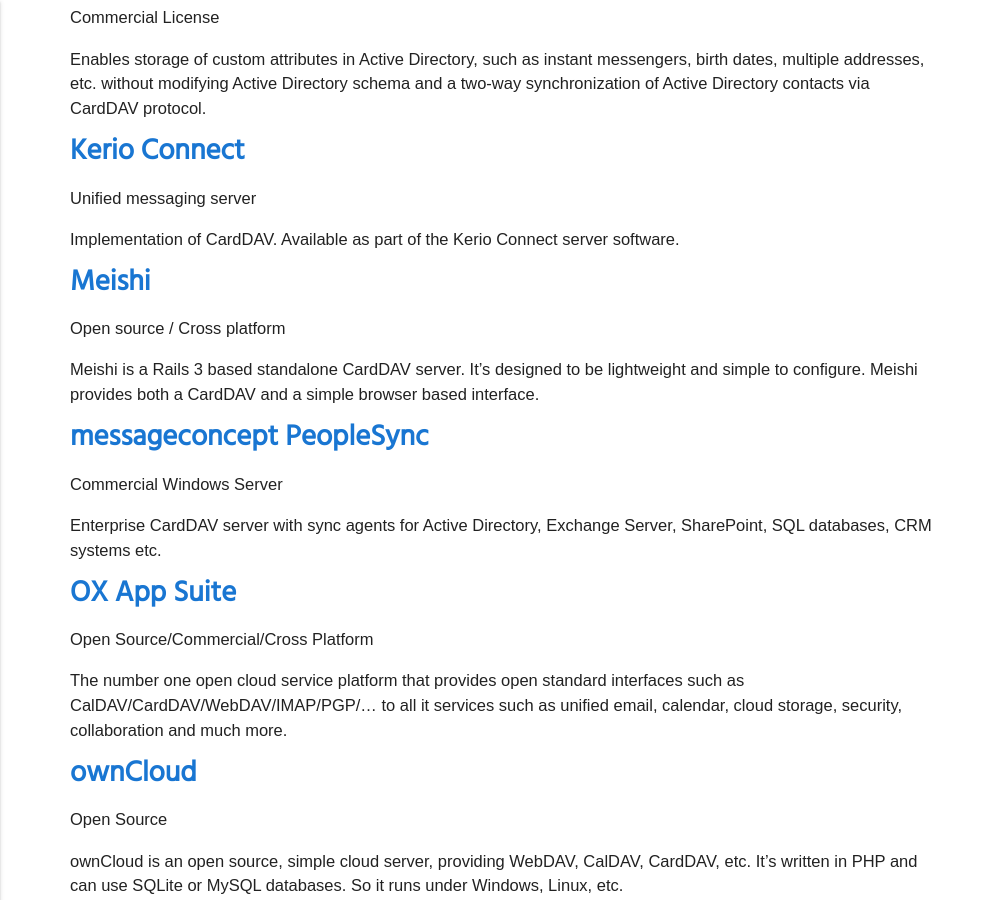
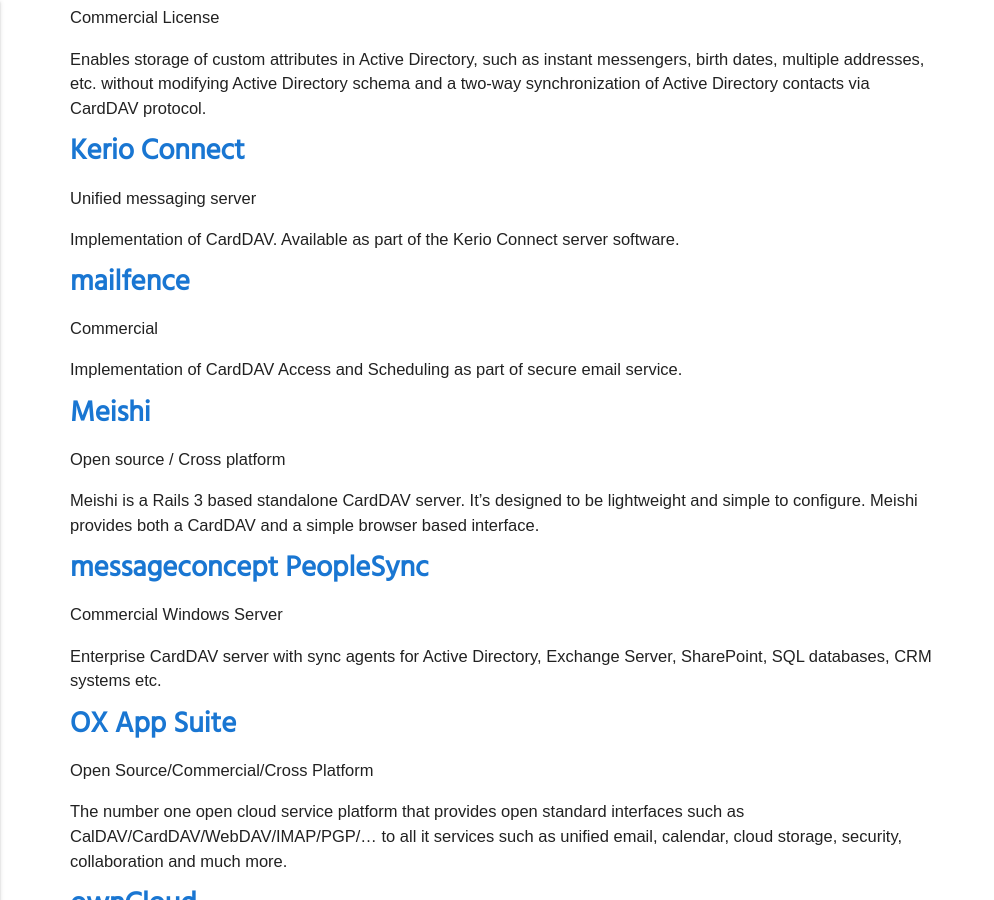
Before and after one commit to CalConnect/DEVGUIDE, a Jekyll site: the page built from _pages/CardDAV/Server-Implementations.md, in a window 1280 px wide and 900 px high, scrolled down 1083 px. Shown: the whole window, without its empty margins (0-994 px from the left). Built offline with Jekyll 4.4.1, drawn with Linux system fonts in a browser that asks for light colours; some web fonts are replaced; some of the changed text lies outside the part shown.

```diff
--- a/_includes/footer.html
+++ b/_includes/footer.html
@@ -42,7 +42,7 @@
    <div class="footer-copyright">
         <div class="container">
           <div id="footer-left">
-            Copyright &copy; CalConnect<sup>SM</sup>. <a href="https://www.calconnect.org/contact">Contact Us</a> | <a href="https://www.calconnect.org/about/policies/copyright-licensing">Copyright & Licensing</a>
+            Copyright &copy; <a href="https://www.calconnect.org/">CalConnect</a><sup>SM</sup>. <a href="https://www.calconnect.org/contact">Contact Us</a> | <a href="https://www.calconnect.org/about/policies/copyright-licensing">Copyright & Licensing</a>
           </div>
         </div>
     </div>
--- a/_includes/header.html
+++ b/_includes/header.html
@@ -1,6 +1,6 @@
 <nav class="deep-purple lighten-1" role="navigation">
     <div class="nav-wrapper container">
-        <a id="logo-container" class="brand-logo" href="{{ "/" | relative_url }}">CALCONNECT <span class="hidden-xs">Developer's Guide</span></a>
+        <a id="logo-container" class="brand-logo" href="https://www.calconnect.org/">CALCONNECT</a><a id="logo-container" class="brand-logo" href="{{ "/" | relative_url }}"><span class="hidden-xs">Developer's Guide</span></a>
         {% assign default_paths = site.pages | map: "path" %}
         {% assign page_paths = site.header_pages | default: default_paths %}
 
--- a/_pages/CardDAV/Server-Implementations.md
+++ b/_pages/CardDAV/Server-Implementations.md
@@ -51,6 +51,11 @@ Enables storage of custom attributes in Active Directory, such as instant messen
 
 Implementation of CardDAV. Available as part of the Kerio Connect server software.
 
+### [mailfence](https://mailfence.com)
+**Commercial**
+
+Implementation of CardDAV Access and Scheduling as part of secure email service.
+
 ### [Meishi](https://github.com/inferiorhumanorgans/meishi)
 **Open source / Cross platform**
 
```
Also changed, not shown: README.md (+2 -2 lines), 1 other file.
